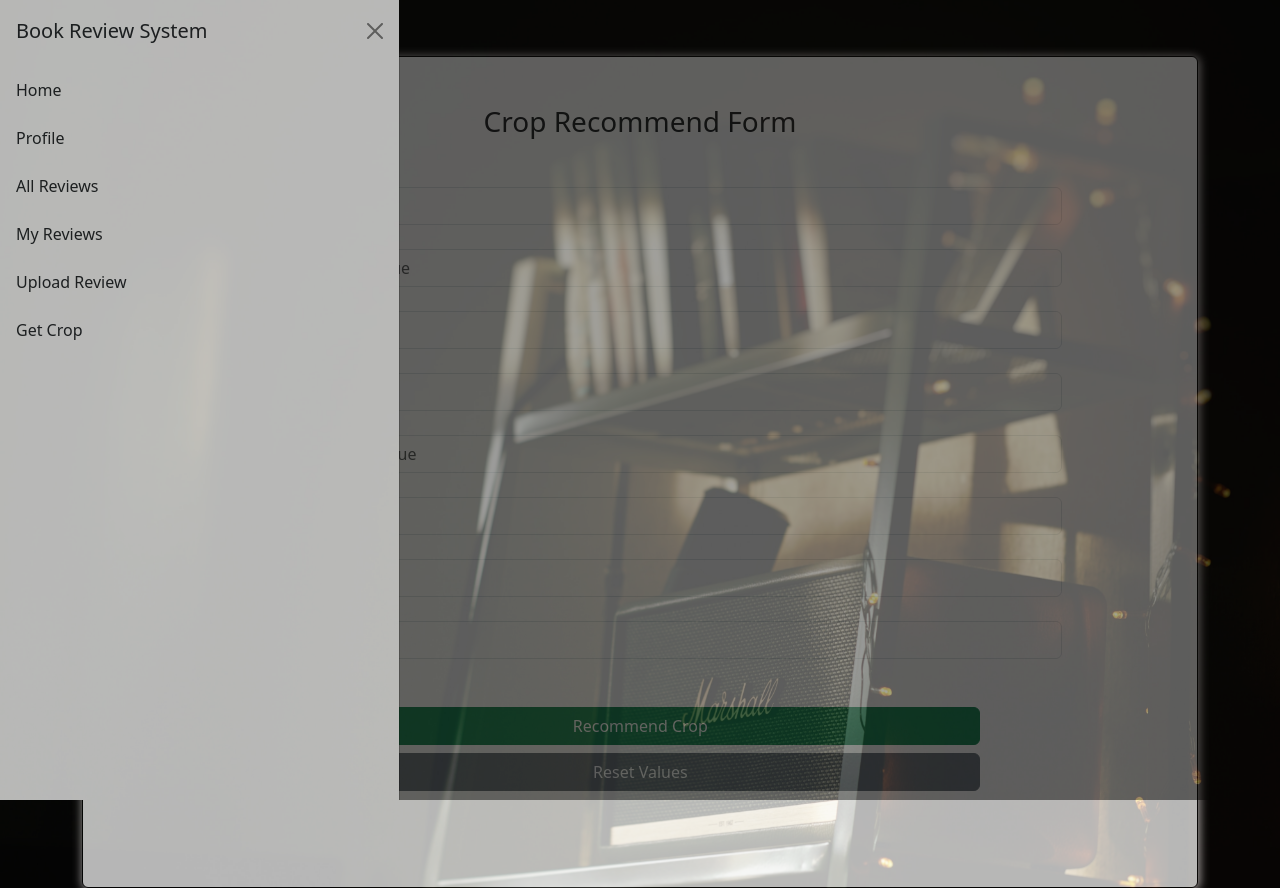
After one commit to Vignesh3-S/book_review_app, a Django app: page /pasform/ in a window 1280 px wide, after a click that opens the changed part. The commit adds this page. Run offline with Django 4.2, Linux system fonts and the light colour scheme; some libraries are stand-ins or nearby versions.

Commit message:
updated 9.2.24

```diff
--- a/book_review_app/templates/book_review_app/home.html
+++ b/book_review_app/templates/book_review_app/home.html
@@ -47,8 +47,7 @@
                 <li><a class="dropdown-item" href="{% url 'myreview' %}">my Reviews</a></li>
                 <li><a class="dropdown-item" href="{% url 'getapi' %}">Get API Key</a></li>
                 <li><hr class="dropdown-divider"></li>
-                <li><a class="dropdown-item"
-                   href="https://precision-agricultural-solution.onrender.com/getapicrop/c2FzaWd1cnV2aWduZXNoQGdtYWlsLmNvbQ/alewh2ohuqh8rqe2f01hiksm3nfgymvpafq/">Get Crop</a></li>
+                <li><a class="dropdown-item"href="{% url 'pasform' %}">Get Crop</a></li>
                 <li><hr class="dropdown-divider"></li>
                 <li><a class="dropdown-item" href="{% url 'logout' %}">Sign out</a></li>
               </ul>
@@ -58,8 +57,6 @@
                 <li><a class="dropdown-item" href="{% url 'signin' %}">Sign in</a></li>
                 <li><a class="dropdown-item" href="{% url 'profile' %}">Profile</a></li>
                 <li><a class="dropdown-item" href="{% url 'myreview' %}">my Reviews</a></li>
-                <li><hr class="dropdown-divider"></li>
-                <li><a class="dropdown-item" href="{% url 'logout' %}">Sign out</a></li>
               </ul>
               {% endif %}
             </div>
--- a/book_review_app/templates/book_review_app/index.html
+++ b/book_review_app/templates/book_review_app/index.html
@@ -48,8 +48,10 @@
                       <a href="{% url 'collection' %}" class="text-dark fs-6" style="text-decoration:none;">All Reviews</a> <br> <br>
                       <a href="{% url 'myreview' %}" class="text-dark fs-6" style="text-decoration:none;">My Reviews</a> <br> <br>
                       <a href="{% url 'bookupload' %}" class="text-dark fs-6" style="text-decoration:none;">Upload Review</a> <br> <br>
-                      <a href="https://precision-agricultural-solution.onrender.com/getapicrop/c2FzaWd1cnV2aWduZXNoQGdtYWlsLmNvbQ/alewh2ohuqh8rqe2f01hiksm3nfgymvpafq/"  class="text-dark fs-6" style="text-decoration:none;">Get Crop</a> <br><br>
+                      <a href="{% url 'pasform' %}"  class="text-dark fs-6" style="text-decoration:none;">Get Crop</a> <br><br>
+                      {% if request.user.is_authenticated %}
                       <a href="{% url 'logout' %}" class="text-dark fs-6" style="text-decoration:none;">Logout</a> <br> <br>
+                      {% endif %}
                     </div>
                   </div>
             {% block content %}
--- /dev/null
+++ b/book_review_app/templates/book_review_app/pasform.html
@@ -0,0 +1,49 @@
+{% extends 'book_review_app/index.html' %}
+{% block title %} pas api crop recommend form {% endblock %}
+{% load static %}
+{% load django_bootstrap5 %}
+{% bootstrap_css %}
+{% bootstrap_messages %}
+{% bootstrap_javascript %}
+{% block content %}
+{% load rest_framework %}
+<section>
+    <div class="container animate__animated animate__zoomIn" style="--animate-duration: 1.5s;">
+      <div class="row d-flex justify-content-center align-items-center h-100">
+        <div class="col">
+          <div class="card card-registration" style="border:1.5px solid; border-color:black;box-shadow: 1px 1px 10px 1px rgb(218, 212, 212);">
+            <div class="row g-0">
+              <div class="col-xl">
+                <div class="card-body p-md-5">
+                  <form method="post">
+                    {% csrf_token %}
+                    <h3 class="mb-5 text-center animate__animated animate__lightSpeedInLeft animate__delay-1s">Crop Recommend Form</h3>
+                    <div class="row justify-content-center">
+                      <div class="col-md-10 mb-4">
+                        <div class="form-outline animate__animated animate__lightSpeedInLeft animate__delay-1s">
+                           <input type="number" min="1.0" step="any" placeholder="Enter Nitrogen value" required class="form-control" name="nitrogen"> <br>
+                           <input type="number" min="1.0" step="any" placeholder="Enter Phosphorus value" required class="form-control" name="phosphorus"> <br>
+                           <input type="number" min="1.0" step="any" placeholder="Enter Potassium value" required class="form-control" name="potassium"> <br>
+                           <input type="number" min="1.0" step="any" placeholder="Enter Potassium value" required class="form-control" name="potassium"> <br>
+                           <input type="number" min="1.0" step="any" placeholder="Enter Temperature value" required class="form-control" name="temperature"> <br>
+                           <input type="number" min="1.0" step="any" placeholder="Enter PH value" required class="form-control" name="ph"> <br>
+                           <input type="number" min="1.0" step="any" placeholder="Enter Humidity value" required class="form-control" name="humidity"> <br>
+                           <input type="number" min="1.0" step="any" placeholder="Enter Rainfall value" required class="form-control" name="rainfall"> <br>
+                        </div>
+                      </div>
+                    </div>
+                    <div class="d-grid gap-2 col-lg-8 mx-auto animate__animated animate__lightSpeedInLeft animate__delay-1s">
+                      <button class="btn btn-success" type="order">Recommend Crop</button>
+                      <button class="btn btn-secondary" type="reset">Reset Values</button>
+                    </div>
+                  </form>
+                </div> <br><br>
+              </div>
+            </div>
+          </div>
+        </div>
+      </div>
+    </div>
+  </div>
+</section>
+{% endblock %}
--- a/book_review_app/urls.py
+++ b/book_review_app/urls.py
@@ -38,4 +38,5 @@
     path('verificationemail/',views.later_send_verification_email,name="sendemailverify"),
     path('logout/',auth_views.LogoutView.as_view(),name = "logout"),
     path('getapi/',views.Getapi,name = "getapi"),
+    path('pasform/',views.getpasform,name = "pasform"),
 ]
--- a/book_review_app/views.py
+++ b/book_review_app/views.py
@@ -18,6 +18,7 @@
 import string
 import random
 from datetime import datetime
+import requests
 
 # home part
 def home(request):
@@ -474,3 +475,20 @@
             return redirect(reverse('home',messages.info(request,"Already got Apikey")))
     if request.method == "GET":
         return render(request,'book_review_app/apiform.html')
+
+def getpasform(request):
+    if request.method == "GET":
+        return render(request,'book_review_app/pasform.html')
+    if request.method == "POST":
+        formdata = {'nitrogen':request.POST.get("nitrogen"),'phosphorus':request.POST.get('phosphorus'),'potassium':request.POST.get('potassium'),
+                    'temperature':request.POST.get('temperature'),'ph':request.POST.get('ph'),'rainfall':request.POST.get('rainfall'),
+                    'humidity':request.POST.get('humidity')}
+        response_data = requests.post("http://localhost:8001/getapicrop/c2FzaWd1cnV2aWduZXNoQGdtYWlsLmNvbQ/alewh2ohuqh8rqe2f01hiksm3nfgymvpafq/",data=formdata)
+        if response_data.status_code == 200:
+            json_response_data = response_data.json()
+            return render(request,'book_review_app/pasresult.html',{"data":json_response_data})
+        elif response_data.status_code == 400:
+            json_response_data = response_data.json()
+            return redirect(reverse('pasform',messages.error(request,json_response_data)),permanent=True)
+        else:
+            return redirect(reverse('pasform',messages.error(request,'Invalid form data')),permanent=True)
```
Also changed, not shown: book_review_app/templates/book_review_app/pasresult.html (added, +36 -0 lines).
